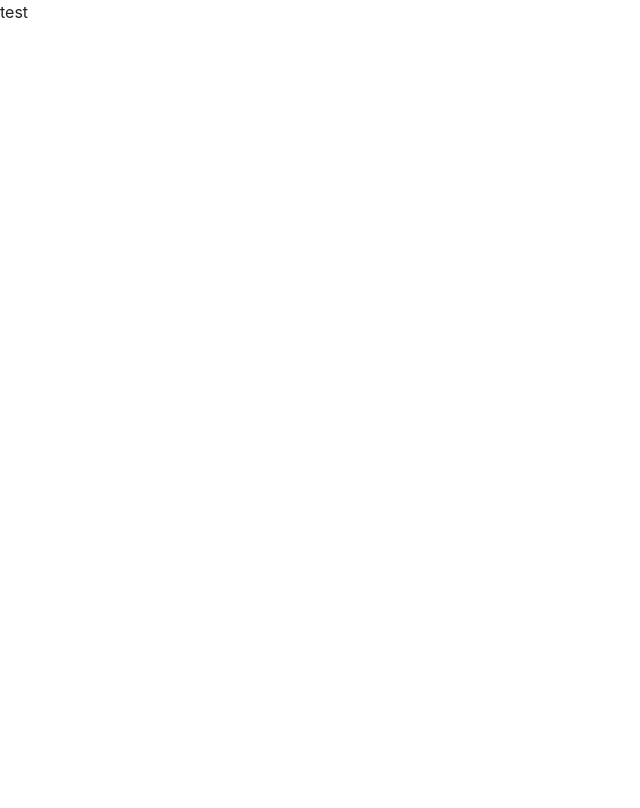
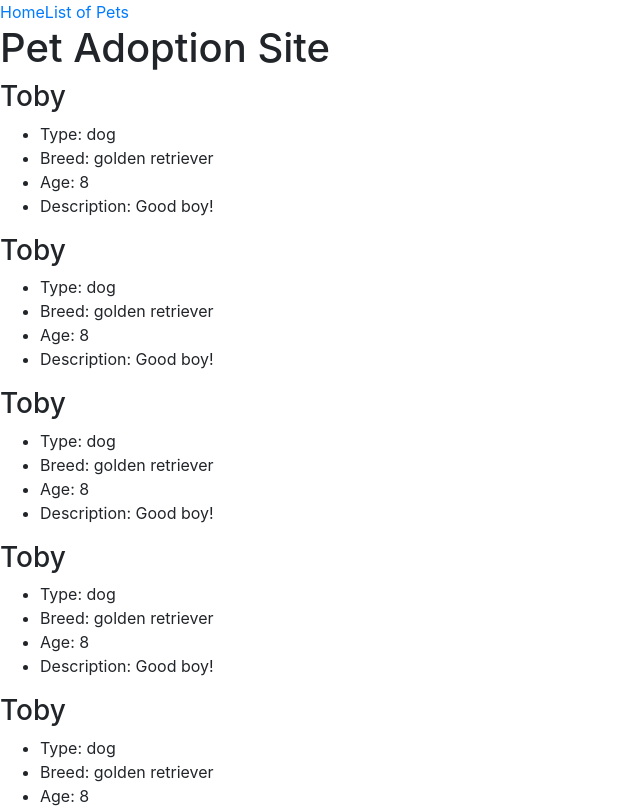
Before and after one commit to yetka/react-pet-adoption, a React app: page /#/pets in a window 1280 px wide. Shown: the top 808 px of the page, without its empty margins (0-640 px from the left). Built offline with nearby package versions, Linux system fonts and the light colour scheme.

Commit message:
add About, Error404, Header, NavBar, Pe and PetList components

```diff
--- /dev/null
+++ b/src/components/About.jsx
@@ -0,0 +1,13 @@
+import React from 'react';
+
+
+function About(){
+  return (
+    <div>
+      <p>This page is about the website</p>
+    </div>
+
+  );
+}
+
+export default About;
--- a/src/components/App.jsx
+++ b/src/components/App.jsx
@@ -1,12 +1,23 @@
 import React from 'react';
+import Header from './Header';
+import About from './About';
+import PetList from './PetList';
+import Error404 from './Error404';
+import NavBar from './NavBar';
+import { Switch, Route } from 'react-router-dom';
 
 
 function App(){
   return (
     <div>
-      <p>test</p>
+      <NavBar />
+      <Header />
+      <Switch >
+        <Route exact path='/' component={About} />
+        <Route path='/pets' component={PetList} />
+        <Route component={Error404} />
+      </Switch>
     </div>
-
   );
 }
 
--- /dev/null
+++ b/src/components/Error404.jsx
@@ -0,0 +1,20 @@
+import React from 'react';
+import PropTypes from 'prop-types';
+import { Link } from 'react-router-dom';
+
+
+function Error404(props){
+  return (
+    <div>
+      <h2>The page {props.location.pathname} does not exist!</h2>
+      <h3>Would you like to return <Link to="/">home</Link> instead?</h3>
+    </div>
+
+  );
+}
+
+Error404.propTypes = {
+  location: PropTypes.object
+};
+
+export default Error404;
--- /dev/null
+++ b/src/components/Header.jsx
@@ -0,0 +1,13 @@
+import React from 'react';
+
+
+function Header(){
+  return (
+    <div>
+      <h1>Pet Adoption Site</h1>
+    </div>
+
+  );
+}
+
+export default Header;
--- /dev/null
+++ b/src/components/NavBar.jsx
@@ -0,0 +1,14 @@
+import React from 'react';
+import { Link } from 'react-router-dom';
+
+function NavBar(){
+  return (
+    <div>
+      <Link to='/'>Home</Link>
+      <Link to='/pets'>List of Pets</Link>
+    </div>
+
+  );
+}
+
+export default NavBar;
--- /dev/null
+++ b/src/components/Pet.jsx
@@ -0,0 +1,30 @@
+import React from 'react';
+import PropTypes from 'prop-types';
+
+
+function Pet(props){
+  return (
+    <div>
+      <h3>{props.name}</h3>
+      <ul>
+        <li>Type: {props.type}</li>
+        <li>Breed: {props.breed}</li>
+        <li>Age: {props.age}</li>
+        <li>Description: {props.description}</li>
+      </ul>
+    </div>
+
+  );
+}
+
+Pet.propTypes = {
+  name: PropTypes.string,
+  type: PropTypes.string,
+  breed: PropTypes.string,
+  age: PropTypes.number,
+  description: PropTypes.string
+};
+
+
+
+export default Pet;
--- /dev/null
+++ b/src/components/PetList.jsx
@@ -0,0 +1,66 @@
+import React from 'react';
+import Pet from './Pet';
+
+var masterPetList= [
+  {
+    name: 'Toby',
+    type: 'dog',
+    breed: 'golden retriever',
+    age: 8,
+    description: 'Good boy!'
+  },
+  {
+    name: 'Toby',
+    type: 'dog',
+    breed: 'golden retriever',
+    age: 8,
+    description: 'Good boy!'
+  },
+  {
+    name: 'Toby',
+    type: 'dog',
+    breed: 'golden retriever',
+    age: 8,
+    description: 'Good boy!'
+  },
+  {
+    name: 'Toby',
+    type: 'dog',
+    breed: 'golden retriever',
+    age: 8,
+    description: 'Good boy!'
+  },
+  {
+    name: 'Toby',
+    type: 'dog',
+    breed: 'golden retriever',
+    age: 8,
+    description: 'Good boy!'
+  },
+  {
+    name: 'Toby',
+    type: 'dog',
+    breed: 'golden retriever',
+    age: 8,
+    description: 'Good boy!'
+  }
+];
+
+
+function PetList(){
+  return (
+    <div>
+      {masterPetList.map((pet, i) =>
+        <Pet
+          name={pet.name}
+          type={pet.type}
+          breed={pet.breed}
+          age={pet.age}
+          description={pet.description}
+          key={i}/>
+      )}
+    </div>
+  );
+}
+
+export default PetList;
```
